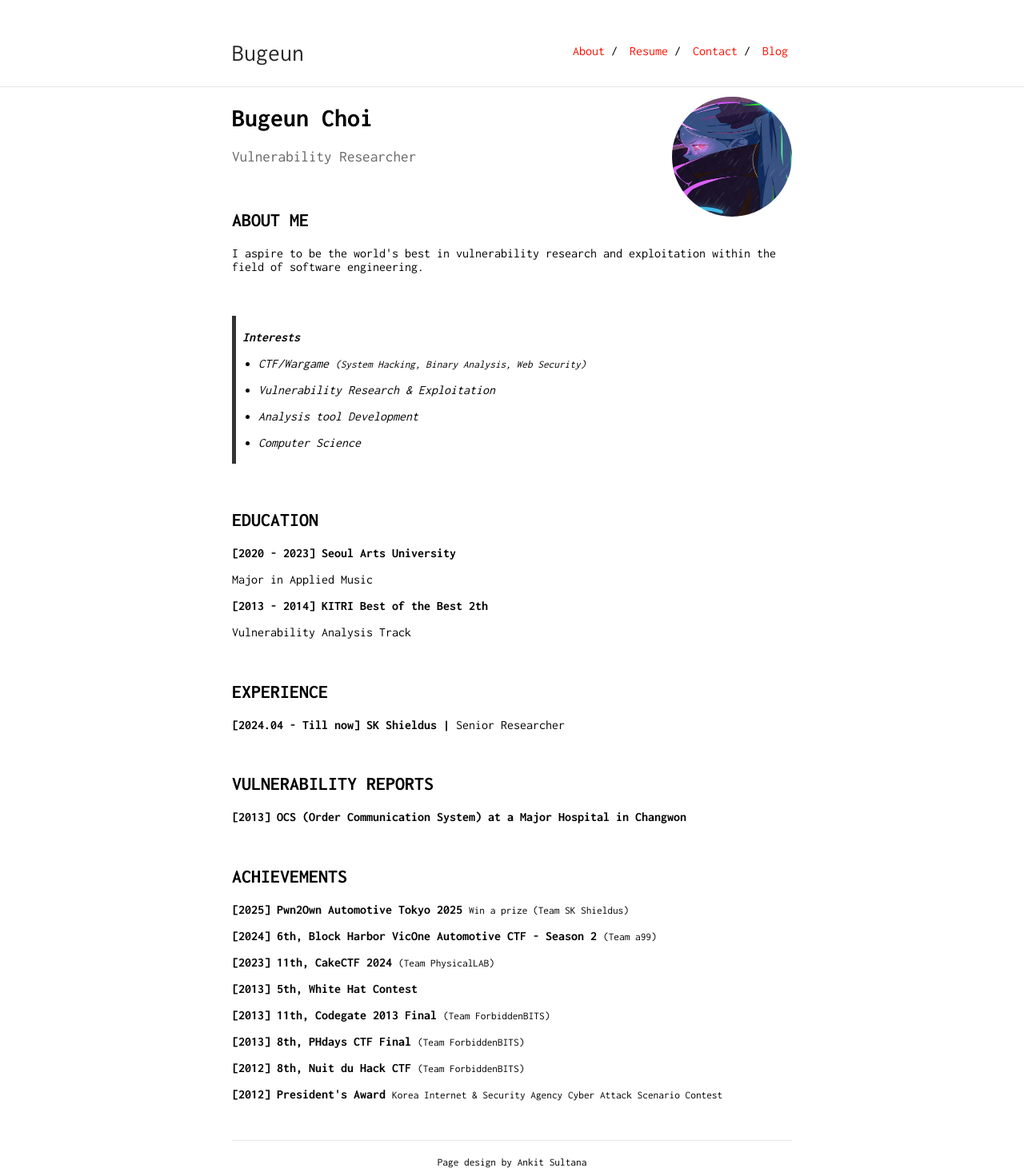
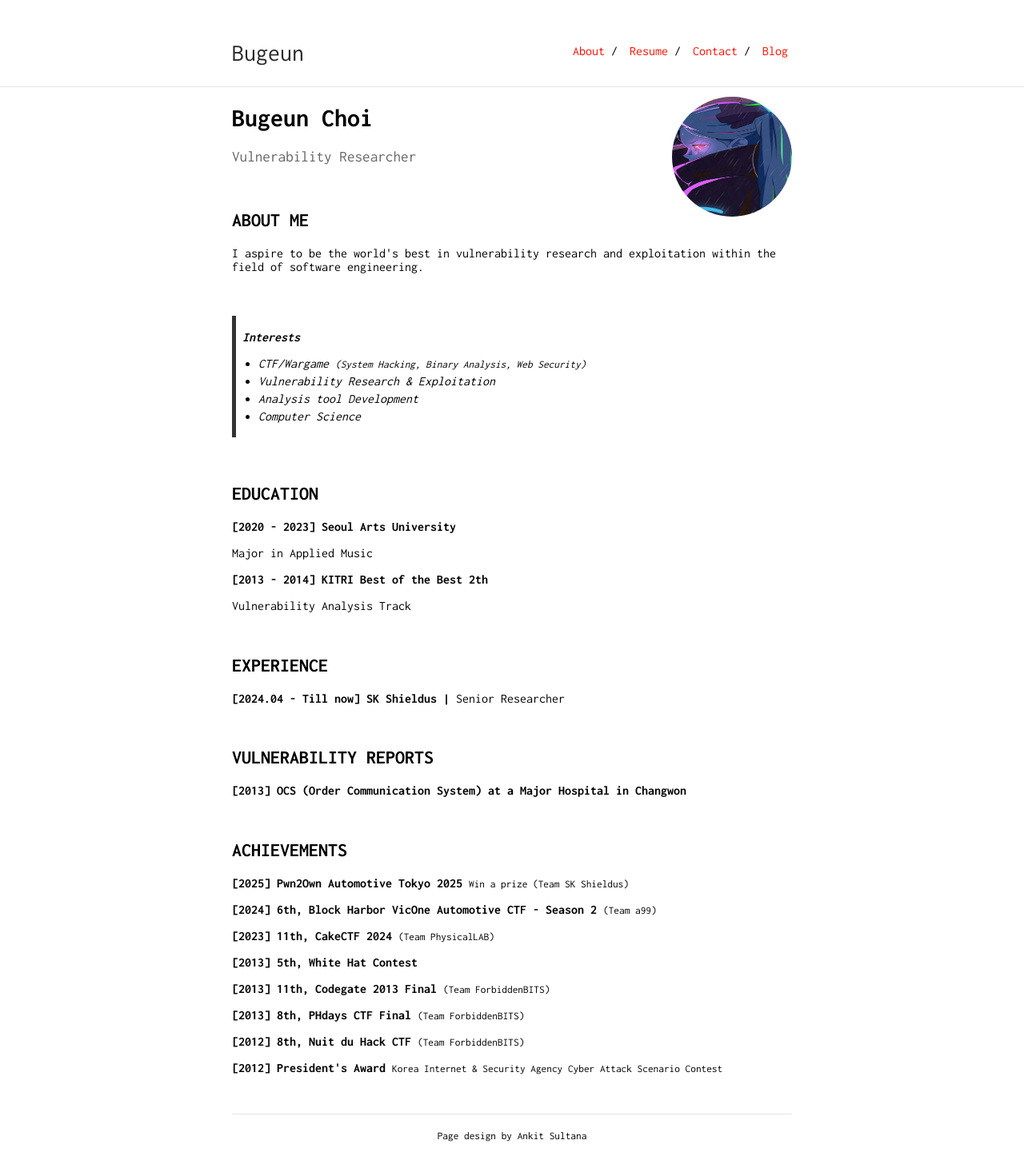
Before and after one commit to Bugeun/bugeun.github.io, a Jekyll site: the page built from index.md, in a window 1280 px wide. Shown: the whole page at 80% size. Built offline with Jekyll 4.4.1, drawn with Linux system fonts in a browser that asks for light colours; after the commit the page ends 1428 px from its top, so only the background shows below that.

```diff
--- a/index.md
+++ b/index.md
@@ -16,10 +16,10 @@ Vulnerability Researcher
 
 
 ><b>Interests<b>
-* <p>CTF/Wargame <small>(System Hacking, Binary Analysis, Web Security)</small></p>
-* <p>Vulnerability Research & Exploitation</p>
-* <p>Analysis tool Development</p>
-* <p>Computer Science</p>
+* CTF/Wargame <small>(System Hacking, Binary Analysis, Web Security)</small>
+* Vulnerability Research & Exploitation
+* Analysis tool Development
+* Computer Science
 
 <!--
 <section>
```
